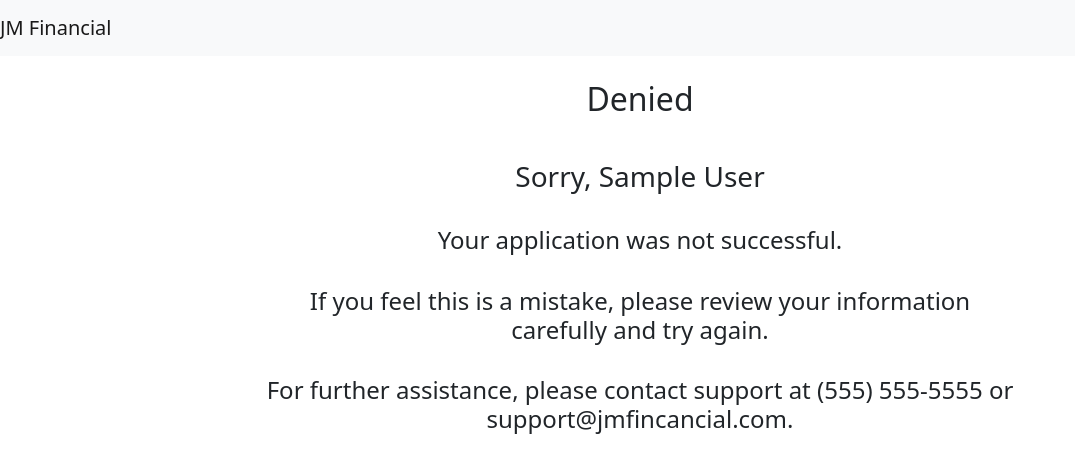
After one commit to jordan-maulino/alloy, a Flask app: page /denied in a window 1280 px wide. The commit adds this page. Shown: the top 473 px of the page, without its empty margins (0-1075 px from the left). Run offline with Flask 2, Linux system fonts and the light colour scheme; the visitor is signed in with stand-in values (Sample User, id 1).

Commit message:
added outcome templates and associated logic app.py

```diff
--- a/app.py
+++ b/app.py
@@ -1,4 +1,4 @@
-from flask import Flask, render_template, request, redirect, url_for, jsonify, make_response
+from flask import Flask, render_template, request, session, redirect, url_for, jsonify, make_response
 from form import InfoForm
 
 import requests
@@ -25,17 +25,33 @@ def index():
 
     return render_template('index.html')
 
+@app.route('/approved')
+def approved():
+
+    return render_template('approved.html')
+
+@app.route('/denied')
+def denied():
+
+    return render_template('denied.html')
+
+@app.route('/review')
+def review():
+
+    return render_template('review.html')
+
 @app.route('/apply', methods=['GET', 'POST'])
 def apply():
     form = InfoForm()
 
     if form.validate_on_submit():
-        # data=jsonify(request.form)
+
         # data=request.form
         # headers = {'Content-type':'application/json'}
         # response = requests.post(
         #    url, headers=headers, auth= (token, secret), json=data,
         # )
+        session['name_first'] = form.name_first.data
 
         data = {}
         data['name_first'] = form.name_first.data
@@ -51,12 +67,22 @@ def apply():
         data['address_postal_code'] = form.address_postal_code.data
         data['address_country_code'] = form.address_country_code.data
 
+
         headers = {'Content-type':'application/json'}
 
         response = requests.post(url, headers=headers, auth = (token, secret), json=data)
 
         response_json = response.json()
-        print(response_json["summary"]["outcome"])
+        outcome = response_json["summary"]["outcome"]
+
+        if (outcome == "Approved"):
+            return redirect(url_for('approved'))
+
+        elif(outcome == "Denied"):
+            return redirect(url_for('denied'))
+
+        elif(outcome == "Manual Review"):
+            return redirect(url_for('review'))
 
         return response.content
 
--- a/templates/base.html
+++ b/templates/base.html
@@ -8,7 +8,9 @@
     <script src="https://cdn.jsdelivr.net/npm/bootstrap@5.1.3/dist/js/bootstrap.bundle.min.js" integrity="sha384-ka7Sk0Gln4gmtz2MlQnikT1wXgYsOg+OMhuP+IlRH9sENBO0LRn5q+8nbTov4+1p" crossorigin="anonymous"></script>
 <style>
     h1{text-align: center}
+    h2{text-align: center}
     h3{text-align: center}
+    h4{text-align: center}
     .container-md{
         margin: auto;
         width: 60%;
--- /dev/null
+++ b/templates/denied.html
@@ -0,0 +1,19 @@
+{% extends "base.html" %}
+
+{% block content %}
+
+<br>
+<h2>Denied</h2>
+<br>
+
+<div class="container-md">
+    <h3>Sorry, {{session['name_first'].title()}}</h3>
+    <br>
+    <h4>Your application was not successful.</h4>
+    <br>
+    <h4>If you feel this is a mistake, please review your information carefully and try again.</h4>
+    <br>
+    <h4>For further assistance, please contact support at (555) 555-5555 or support@jmfincancial.com.</h4>
+</div>
+
+{% endblock %}
```
Also changed, not shown: templates/approved.html (added, +15 -0 lines), templates/review.html (added, +19 -0 lines).
